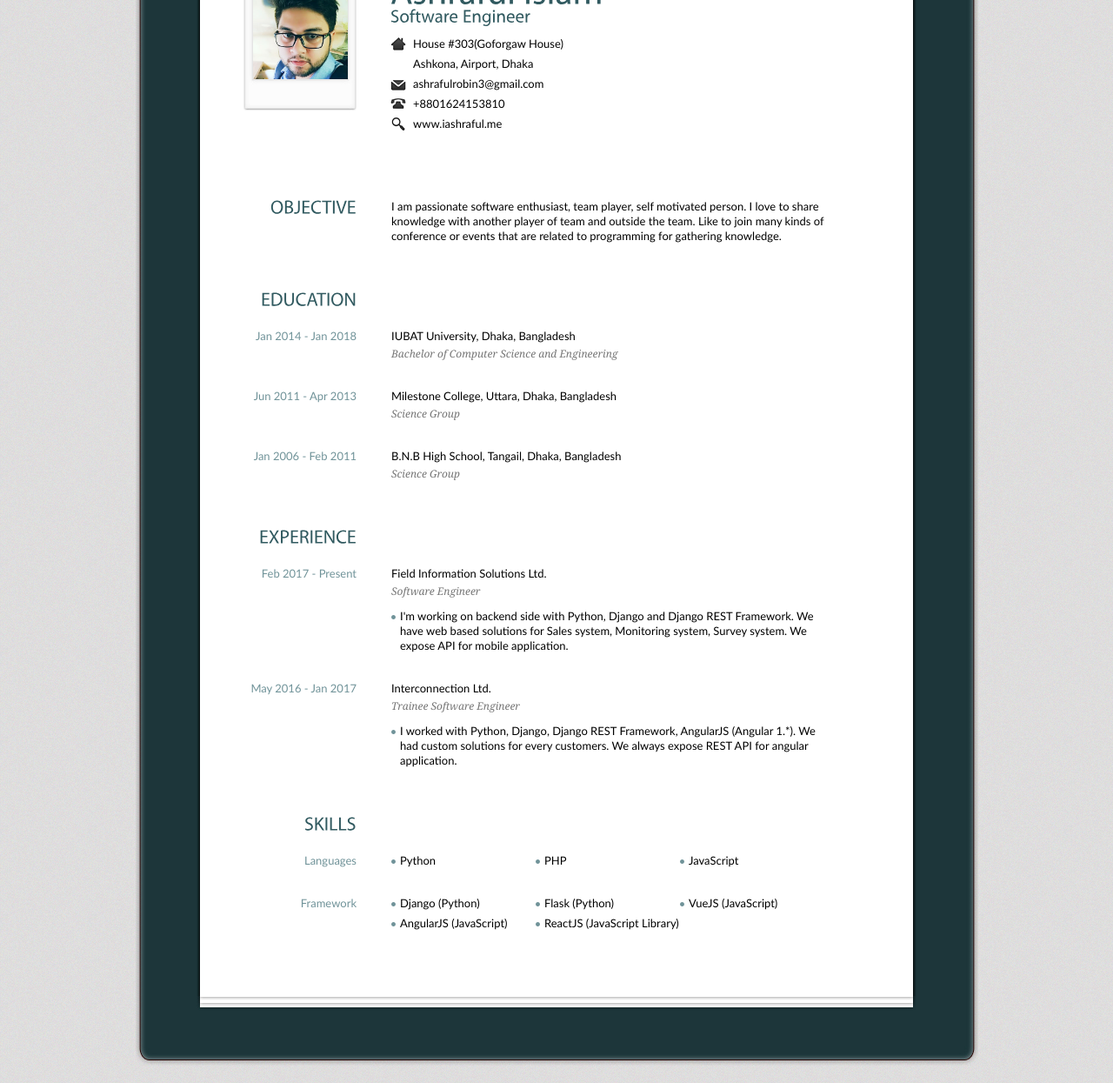
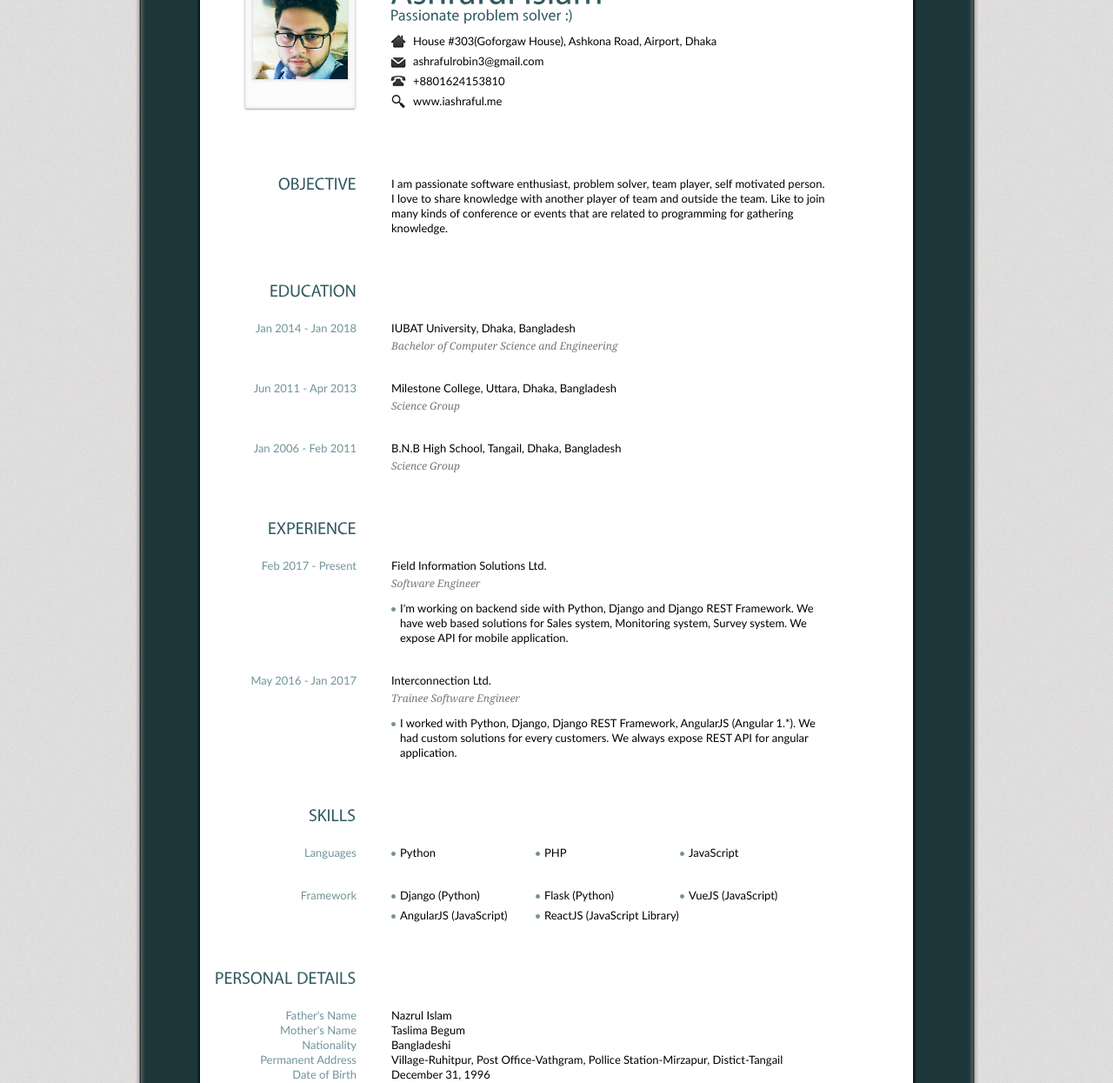
Before and after one commit to ashraful-robin/Resume, a plain HTML site: page index.html in a window 1280 px wide. Shown: the part 255-1500 px from the top of the page at 87% size. Drawn offline with Linux system fonts and the light colour scheme.

Commit message:
* Added personal details * Updated styles

```diff
--- a/css/green.css
+++ b/css/green.css
@@ -166,7 +166,7 @@ h1  {
 }
 
 h1 span {
-	font-size:21px;
+	font-size:18px;
 	display:block;
 	color:#315a60;
 	margin-top:-5px;
@@ -180,7 +180,7 @@ h2 {
 	padding:0;
 	margin:0;
 	clear:both;
-	font-size:22px;
+	font-size:20px;
 	color:#315a60;
 	margin-bottom:-12px;
 }
@@ -403,7 +403,7 @@ img.portrait {
 /* ----------------------------------------- */
 
 .self {
-	width:250px;
+	width:400px;
 	float:left;
 	padding-top:11px;
 	margin-left:38px;
@@ -729,3 +729,7 @@ label.error {
 	margin-left:80px;
 	width:238px;
 }
+
+.pt-0 {
+	padding-top: 0!important;
+}
--- a/index.html
+++ b/index.html
@@ -38,10 +38,10 @@
           <!-- Begin Personal Information -->
           <div class="self">
             <h1 class="name">Ashraful Islam<br/>
-              <span>Software Engineer</span></h1>
+              <span>Passionate problem solver :)</span>
+            </h1>
             <ul>
-              <li class="ad">House #303(Goforgaw House)</li>
-              <li>Ashkona, Airport, Dhaka</li>
+              <li class="ad">House #303(Goforgaw House), Ashkona Road, Airport, Dhaka</li>
               <li class="mail">ashrafulrobin3@gmail.com</li>
               <li class="tel">+8801624153810</li>
               <li class="web">www.iashraful.me</li>
@@ -60,7 +60,7 @@
         <!-- Begin 1st Row -->
         <div class="entry">
           <h2>OBJECTIVE</h2>
-          <p>I am passionate software enthusiast, team player, self motivated person. I love to share knowledge with another player of team and outside the team. Like to join many kinds of conference or events that are related to programming for gathering knowledge.</p>
+          <p>I am passionate software enthusiast, problem solver, team player, self motivated person. I love to share knowledge with another player of team and outside the team. Like to join many kinds of conference or events that are related to programming for gathering knowledge.</p>
         </div>
         <!-- End 1st Row -->
         <!-- Begin 2nd Row -->
@@ -127,6 +127,23 @@
           </div>
         </div>
         <!-- End 4th Row -->
+        <!-- Begin 5th Row -->
+        <div class="entry">
+          <h2>PERSONAL DETAILS</h2>
+          <div class="content">
+            <h3>Father's Name</h3>
+            <p>Nazrul Islam</p>
+            <h3>Mother's Name</h3>
+            <p>Taslima Begum</p>
+            <h3>Nationality</h3>
+            <p>Bangladeshi</p>
+            <h3>Permanent Address</h3>
+            <p>Village-Ruhitpur, Post Office-Vathgram, Pollice Station-Mirzapur, Distict-Tangail</p>
+            <h3>Date of Birth</h3>
+            <p>December 31, 1996</p>
+          </div>
+        </div>
+        <!-- End 5th Row -->
       </div>
       <div class="clear"></div>
       <div class="paper-bottom"></div>
```
